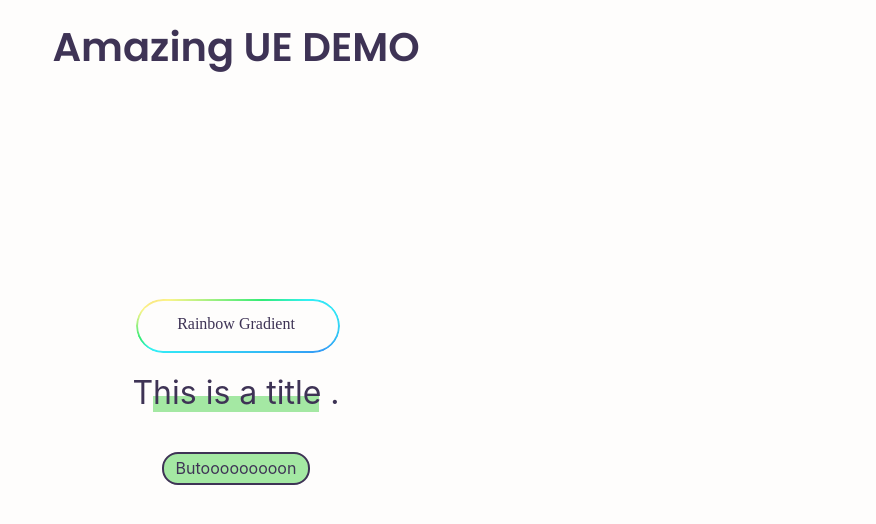
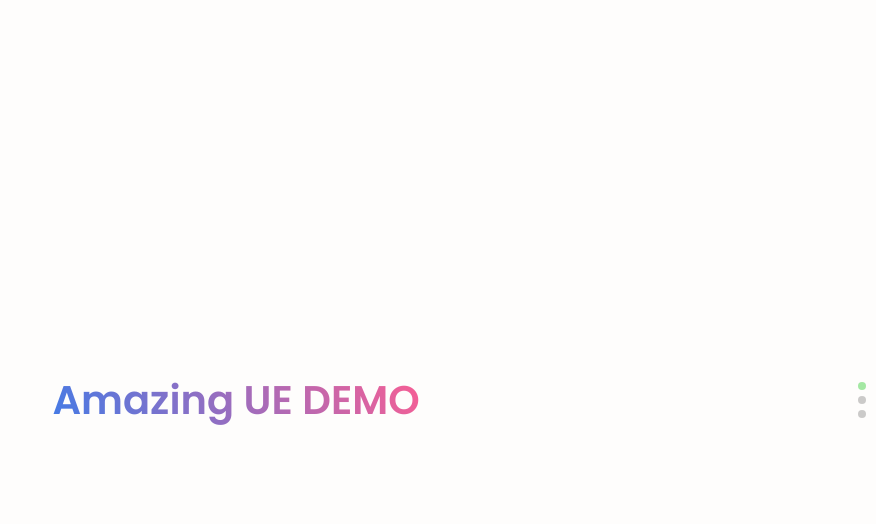
Before and after one commit to KyrieLii/amazing-css, a Next.js app: page / in a window 1280 px wide. Shown: the top 524 px of the page, without its empty margins (404-1280 px from the left). Built offline with nearby package versions, Linux system fonts and the light colour scheme; a web font is replaced by a local one.

Commit message:
refactor: swiper

```diff
--- /dev/null
+++ b/components/Button/HoverButton/index.module.scss
@@ -0,0 +1,26 @@
+@import "~styles/theme";
+
+.btn {
+  display: inline-block;
+  position: relative;
+  top: 0;
+  color: $main-text-color;
+  background-color: #a4e8a3;
+  padding: 0.25rem 0.75rem;
+  font-size: 1rem;
+  line-height: 130%;
+  border: 2px solid $main-text-color;
+  border-radius: 1rem;
+  transition: 0.35s;
+  cursor: pointer;
+  user-select: none;
+  &:hover {
+    top: 0.25rem;
+    box-shadow: 0 -1px 0 $main-text-color, 0 -3px 0 -1px $main-text-color,
+      0 -5px 0 -2px $main-text-color, 0 -7px 0 -3px $main-text-color,
+      0 -9px 0 -5px $main-text-color, 0 -11px 0 -6px $main-text-color;
+  }
+  &:active {
+    opacity: 0.5;
+  }
+}
--- /dev/null
+++ b/components/Button/HoverButton/index.tsx
@@ -0,0 +1,5 @@
+import style from "./index.module.scss";
+
+const HoverButton = () => <div className={style.btn}>Hover me 👀</div>;
+
+export default HoverButton;
--- /dev/null
+++ b/components/Button/RainbowGradient/index.tsx
@@ -0,0 +1,19 @@
+/**
+ * by https://nextjs.org/conf 👍🏻
+ */
+import styles from "./index.module.scss";
+
+const RainbowGradient = () => (
+  <div className={styles.outer}>
+    <div className={styles.wrapper}>
+      <div className={styles.rainbowGradient}></div>
+      <div className={styles.childWrapper}>
+        <button className={(styles.btn, styles.btn_reset)}>
+          Rainbow Gradient 🌈
+        </button>
+      </div>
+    </div>
+  </div>
+);
+
+export default RainbowGradient;
--- a/components/Button/index.module.scss
+++ b/components/Button/index.module.scss
@@ -1,26 +1,7 @@
-@import "~styles/theme";
-
-.btn {
-  display: inline-block;
-  position: relative;
-  top: 0;
-  color: $main-text-color;
-  background-color: #a4e8a3;
-  padding: 0.25rem 0.75rem;
-  font-size: 1rem;
-  line-height: 130%;
-  border: 2px solid $main-text-color;
-  border-radius: 1rem;
-  transition: 0.35s;
-  cursor: pointer;
-  user-select: none;
-  &:hover {
-    top: 0.25rem;
-    box-shadow: 0 -1px 0 $main-text-color, 0 -3px 0 -1px $main-text-color,
-      0 -5px 0 -2px $main-text-color, 0 -7px 0 -3px $main-text-color,
-      0 -9px 0 -5px $main-text-color, 0 -11px 0 -6px $main-text-color;
-  }
-  &:active {
-    opacity: 0.5;
-  }
+.btns {
+  display: flex;
+  flex-direction: column;
+  height: 100%;
+  justify-content: space-evenly;
+  align-items: center;
 }
--- a/components/Button/index.tsx
+++ b/components/Button/index.tsx
@@ -1,7 +1,15 @@
 // inspire by https://fossheim.io/
+
+import RainbowGradient from "./RainbowGradient";
+import HoverButton from "./HoverButton";
 
 import style from "./index.module.scss";
 
-const Button = () => <div className={style.btn}>Butooooooooon</div>;
+const Buttons = () => (
+  <div className={style.btns}>
+    <HoverButton />
+    <RainbowGradient />
+  </div>
+);
 
-export default Button;
+export default Buttons;
--- a/package.json
+++ b/package.json
@@ -11,7 +11,8 @@
   "dependencies": {
     "next": "12.2.5",
     "react": "18.2.0",
-    "react-dom": "18.2.0"
+    "react-dom": "18.2.0",
+    "swiper": "^8.4.2"
   },
   "devDependencies": {
     "@types/node": "18.7.14",
--- a/pages/_app.tsx
+++ b/pages/_app.tsx
@@ -1,5 +1,9 @@
+import type { AppProps } from "next/app";
 import "../styles/globals.scss";
-import type { AppProps } from "next/app";
+import "../styles/swiper.css";
+import "swiper/css";
+import "swiper/css/bundle";
+import "swiper/css/pagination";
 
 function MyApp({ Component, pageProps }: AppProps) {
   return <Component {...pageProps} />;
--- a/pages/index.tsx
+++ b/pages/index.tsx
@@ -1,22 +1,31 @@
 import type { NextPage } from "next";
-import styles from "../styles/Home.module.scss";
-import RainbowGradient from "@/components/RainbowGradient";
 import Title from "@/components/Title";
 import Button from "@/components/Button";
+import { Swiper, SwiperSlide } from "swiper/react";
+import { Pagination } from "swiper";
+
+import styles from "../styles/Home.module.scss";
 
 const Home: NextPage = () => {
   return (
     <div className={styles.container}>
-      <title>Amazing UE DEMO</title>
-      <section>
-        <RainbowGradient />
-      </section>
-      <section>
-        <Title />
-      </section>
-      <section>
-        <Button />
-      </section>
+      <Swiper
+        direction={"vertical"}
+        pagination={{
+          clickable: true,
+        }}
+        modules={[Pagination]}
+      >
+        <SwiperSlide>
+          <title>Amazing UE DEMO</title>
+        </SwiperSlide>
+        <SwiperSlide>
+          <Title />
+        </SwiperSlide>
+        <SwiperSlide>
+          <Button />
+        </SwiperSlide>
+      </Swiper>
     </div>
   );
 };
--- a/styles/Home.module.scss
+++ b/styles/Home.module.scss
@@ -1,22 +1,19 @@
 @import "~styles/theme";
 
 .container {
-  width: 100vw;
+  position: relative;
   height: 100vh;
-  display: flex;
-  flex-direction: column;
-  justify-content: center;
-  align-items: center;
   color: $main-text-color;
   title {
     display: block;
-    position: absolute;
-    top: 20px;
     font-size: 40px;
     font-family: popins-bold;
     font-feature-settings: "kern";
     font-weight: 700;
     line-height: 1.35;
+    background-image: linear-gradient(60deg, #437be6, #f95e93);
+    background-clip: text;
+    color: transparent;
   }
   section {
     margin: 20px;
--- a/styles/globals.scss
+++ b/styles/globals.scss
@@ -7,6 +7,7 @@ body {
   font-family: -apple-system, BlinkMacSystemFont, Segoe UI, Roboto, Oxygen,
     Ubuntu, Cantarell, Fira Sans, Droid Sans, Helvetica Neue, sans-serif;
   background-color: #fefdfc;
+  height: 100%;
 }
 
 a {
--- /dev/null
+++ b/styles/swiper.css
@@ -0,0 +1,14 @@
+.swiper {
+  width: 100%;
+  height: 100%;
+}
+
+.swiper-slide {
+  display: flex;
+  justify-content: center;
+  align-items: center;
+}
+
+.swiper-pagination-bullet-active {
+  background: #a4e8a3 !important;
+}
```
Also changed, not shown: components/Button/RainbowGradient/index.module.scss (renamed from components/RainbowGradient/index.module.scss), 1 other file (tests, documents, lock files or other folders).
